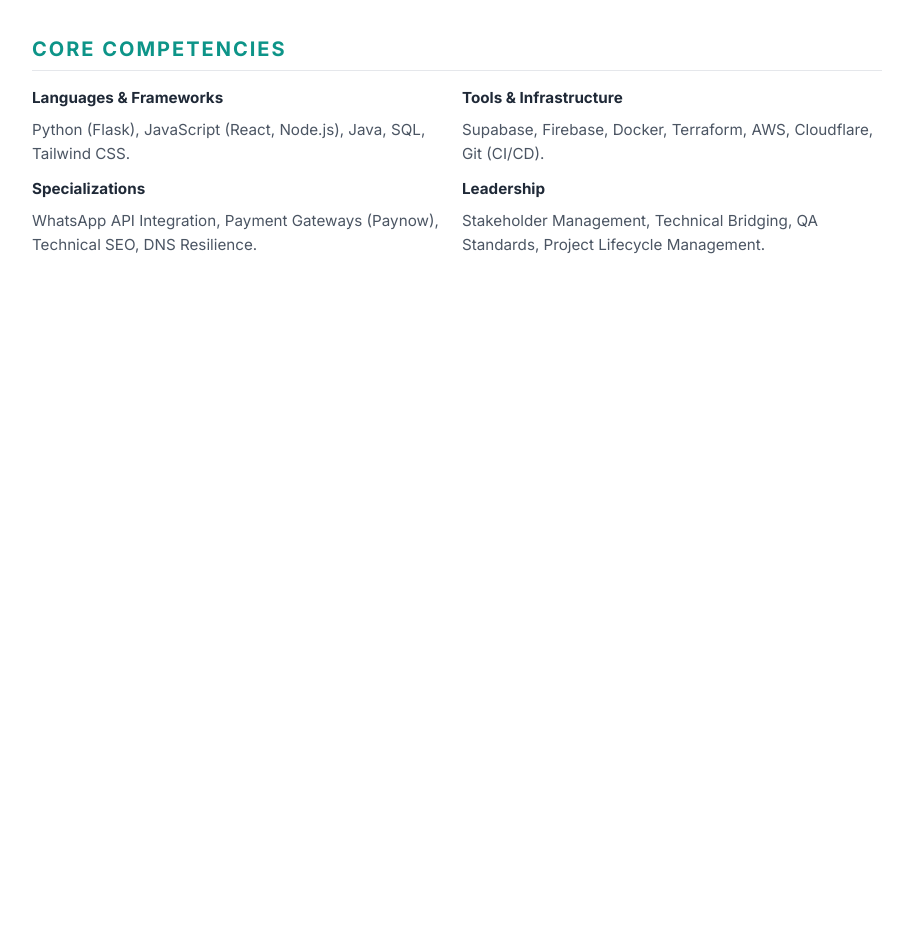
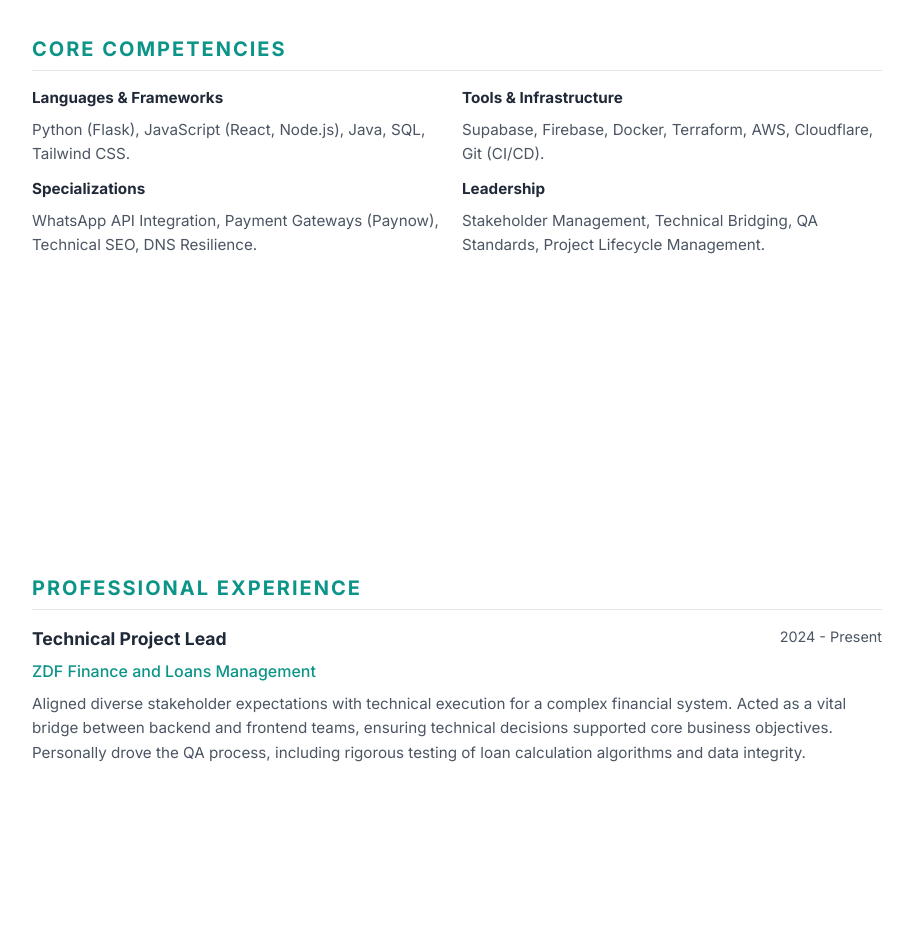
Before and after one commit to Mapetere/personal_portfolio, a website: page cv.html in a window 1280 px wide. Shown: the part 830-1758 px from the top of the page, without its empty margins (183-1096 px from the left). Before the commit the page ends 1302 px from the top, so only its background shows below. Drawn offline with Linux system fonts and the light colour scheme.

Commit message:
feat: add professional experience title and first role (ZDF) to cv.html

```diff
--- a/cv.html
+++ b/cv.html
@@ -233,6 +233,24 @@
                 </div>
             </div>
         </section>
+
+        <section class="cv-section">
+            <h2>Professional Experience</h2>
+
+            <div class="cv-item">
+                <div class="cv-item-header">
+                    <span class="cv-item-title">Technical Project Lead</span>
+                    <span class="cv-item-date">2024 - Present</span>
+                </div>
+                <div class="cv-item-org">ZDF Finance and Loans Management</div>
+                <p class="cv-item-desc">
+                    Aligned diverse stakeholder expectations with technical execution for a complex financial system.
+                    Acted as a vital bridge between backend and frontend teams, ensuring technical decisions supported
+                    core business objectives. Personally drove the QA process, including rigorous testing of loan
+                    calculation algorithms and data integrity.
+                </p>
+            </div>
+        </section>
     </div>
 </body>
 
```
